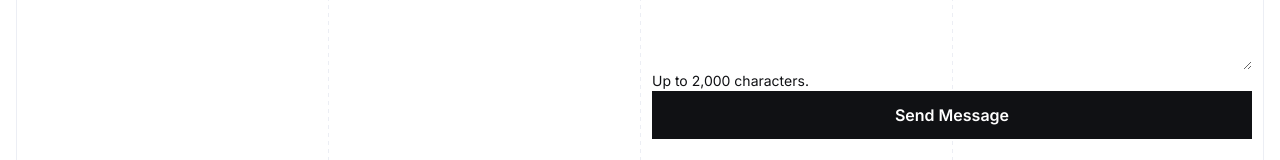
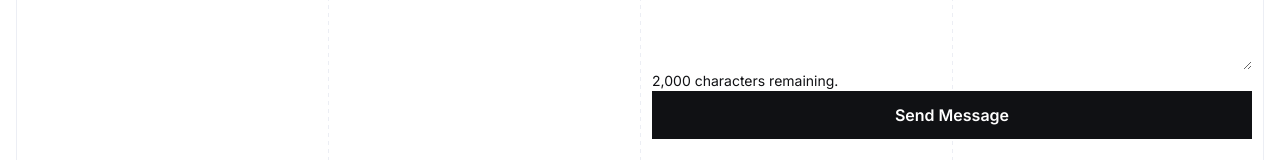
Before and after one commit to YHICAdmin/your-house-in-cash, a Next.js app: page /contact in a window 1280 px wide. Shown: the part 632-792 px from the top of the page. Built offline with nearby package versions, Linux system fonts and the light colour scheme.

Commit message:
Fix local contact message submissions

```diff
--- a/project-documentation/website-specification/contact-us-page.md
+++ b/project-documentation/website-specification/contact-us-page.md
@@ -102,7 +102,7 @@ Use `S` (`16px`) between list items and `S` (`16px`) between each checkmark and
 
 - Use a native `form` with a visible `h2` for the Form Card heading. Use global H3 typography for that heading.
 - Use the shared Form definitions for Text Field, Email Field, Phone Field, Address Field, Textarea, validation feedback, and submission behavior. Optional fields remain valid when empty; an entered phone number follows the shared Phone Field validation and normalization rules. An entered property address allows manual entry under the shared Address Field rules.
-- The Message field accepts at most 2,000 characters. Display the supporting guidance `Up to 2,000 characters.` and enforce the limit in both the browser and the server-side submission handler.
+- The Message field accepts at most 2,000 characters. Display its remaining-character count as supporting guidance, beginning with `2,000 characters remaining.`, and enforce the limit in both the browser and the server-side submission handler.
 - Use the shared Button Component as a native submit button, with its existing black primary treatment and a local full-card-width assignment. Use the shared Text Link contract for the Privacy Policy link, with its documented text-size override set to Body Small so it fits the sentence.
 
 ### Visual Design
--- a/src/components/contact/contact-form.tsx
+++ b/src/components/contact/contact-form.tsx
@@ -61,11 +61,6 @@ export function ContactForm({ onSuccess }: { onSuccess?: () => void }) {
       return;
     }
 
-    if (process.env.NODE_ENV === "development") {
-      handleSuccess();
-      return;
-    }
-
     setPending(true);
     try {
       const response = await fetch("/api/contact-messages", {
@@ -91,7 +86,7 @@ export function ContactForm({ onSuccess }: { onSuccess?: () => void }) {
       <TextField id={ids.email} name="email" label="Email" type="email" required disabled={pending} value={values.email} onChange={event => change("email", event.target.value)} onBlur={() => setErrors(current => ({ ...current, email: valid("email", values.email) }))} error={errors.email} />
       <PhoneField id={ids.phone} name="phone" label="Phone number (optional)" disabled={pending} value={values.phone} onValueChange={value => change("phone", value)} onBlur={() => setErrors(current => ({ ...current, phone: valid("phone", values.phone) }))} error={errors.phone} />
       <AddressField id={ids.address} label="Property address (optional)" disabled={pending} value={values.address} onValueChange={value => change("address", value)} onBlur={() => setErrors(current => ({ ...current, address: valid("address", values.address) }))} error={errors.address} />
-      <Textarea id={ids.message} name="message" label="Message" guidance={`Up to ${CONTACT_MESSAGE_MAX_LENGTH.toLocaleString()} characters.`} required disabled={pending} rows={5} maxLength={CONTACT_MESSAGE_MAX_LENGTH} value={values.message} onChange={event => change("message", event.target.value)} onBlur={() => setErrors(current => ({ ...current, message: valid("message", values.message) }))} error={errors.message} />
+      <Textarea id={ids.message} name="message" label="Message" guidance={`${(CONTACT_MESSAGE_MAX_LENGTH - values.message.length).toLocaleString()} characters remaining.`} required disabled={pending} rows={5} maxLength={CONTACT_MESSAGE_MAX_LENGTH} value={values.message} onChange={event => change("message", event.target.value)} onBlur={() => setErrors(current => ({ ...current, message: valid("message", values.message) }))} error={errors.message} />
     </div>
     <div className={styles.actions}>
       {failure && <p className={`${styles.failure} text-body-small`} role="alert">{failure}</p>}
```
